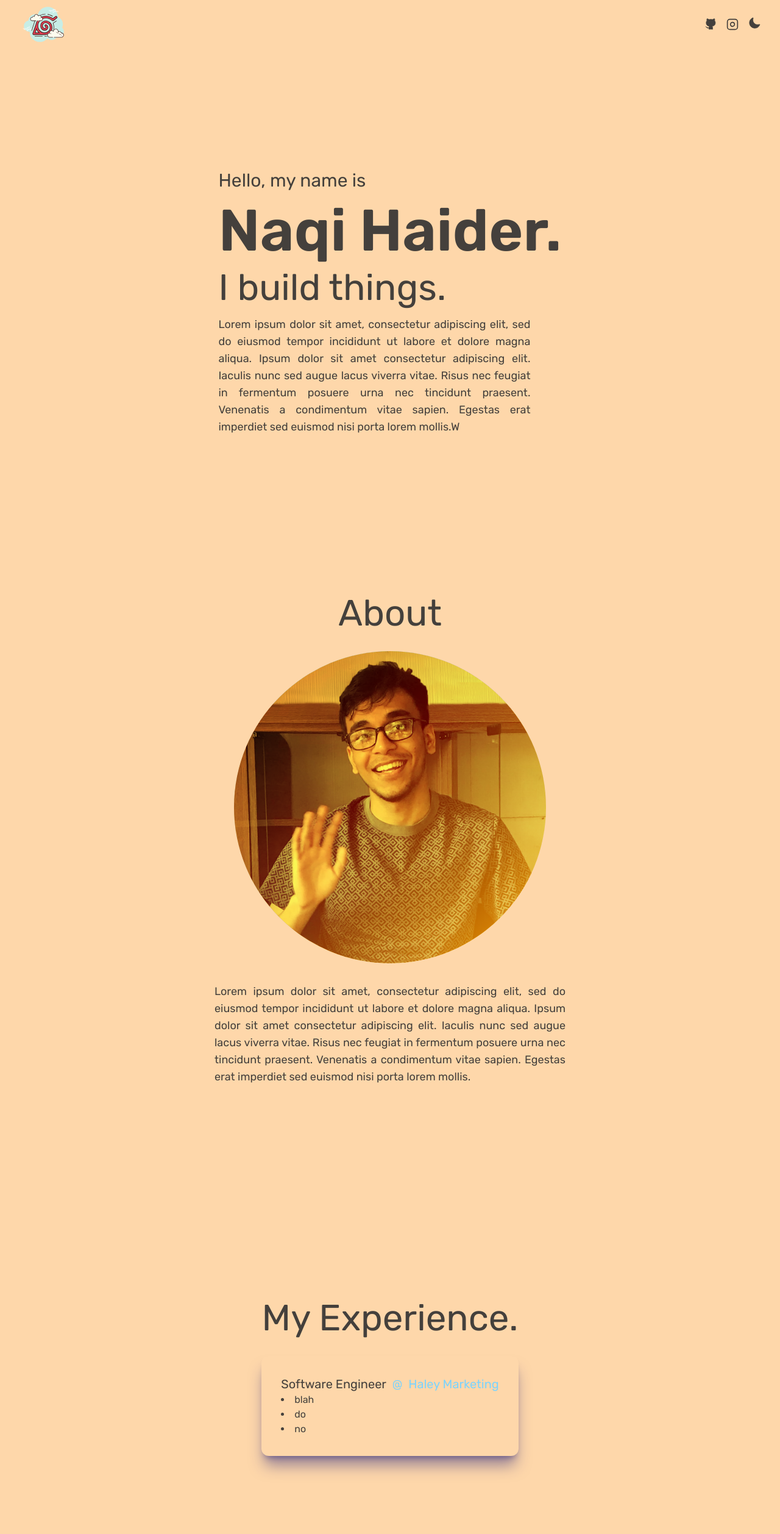
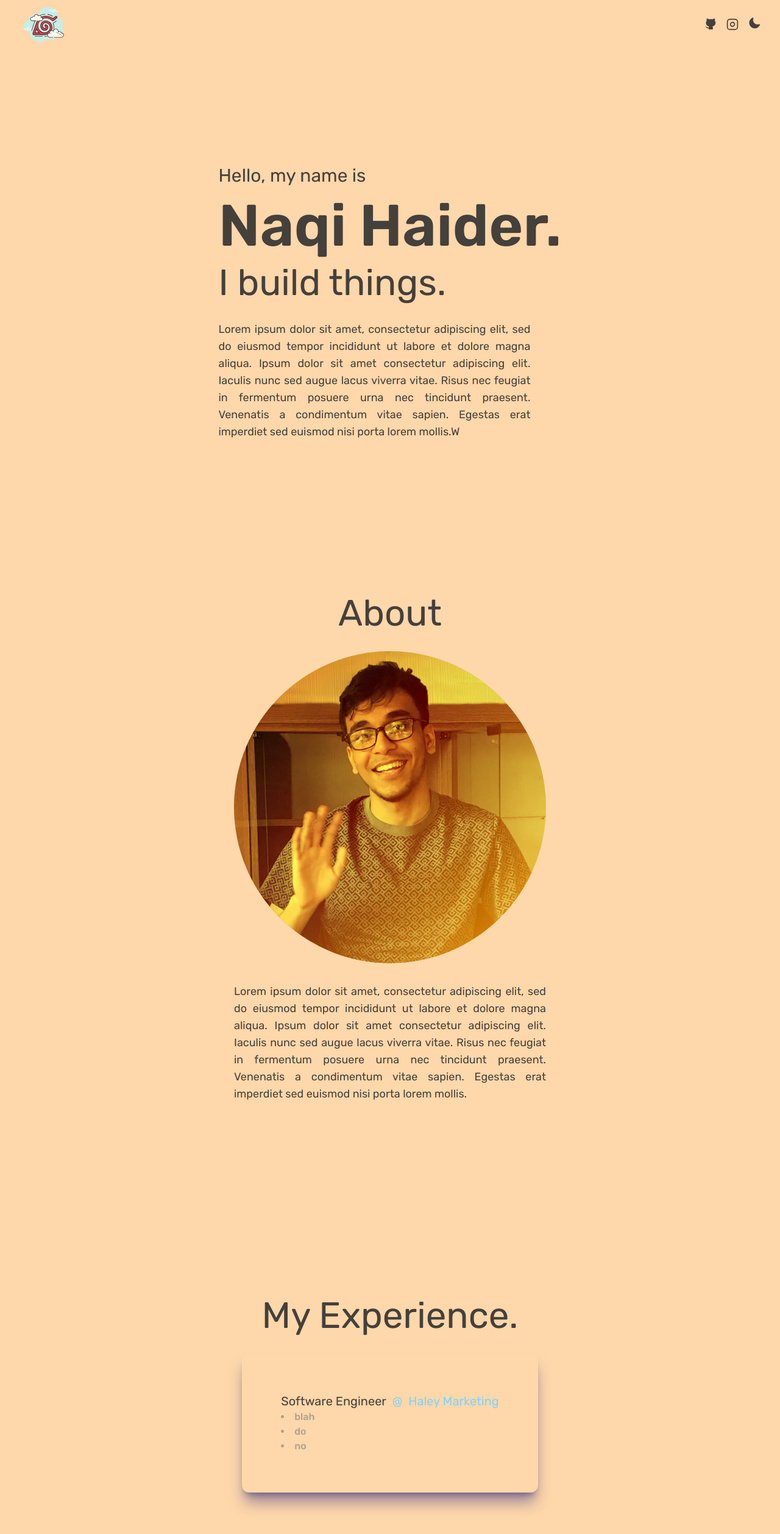
Before and after one commit to alderon07/my-website, a Next.js app in the folder frontend/: page / in a window 1280 px wide. Shown: the top 2516 px of the page at 61% size. Built offline with nearby package versions, Linux system fonts and the light colour scheme.

Commit message:
Fix some layout stuff

```diff
--- a/frontend/src/components/about/About.tsx
+++ b/frontend/src/components/about/About.tsx
@@ -17,7 +17,7 @@ export default function About() {
           </div>
 
           <div>
-            <p className="text-justify md:text-lg max-w-xl">
+            <p className="text-justify lg:text-lg max-w-lg">
               Lorem ipsum dolor sit amet, consectetur adipiscing elit, sed do
               eiusmod tempor incididunt ut labore et dolore magna aliqua. Ipsum
               dolor sit amet consectetur adipiscing elit. Iaculis nunc sed augue
--- a/frontend/src/components/intro/Intro.tsx
+++ b/frontend/src/components/intro/Intro.tsx
@@ -2,19 +2,18 @@ import React from "react";
 
 export default function Intro() {
   return (
-    <div className="flex md:min-h-screen justify-center">
+    <div className="flex justify-center items-center md:min-h-screen">
 
-      <section className="flex flex-col justify-center items-start text-justify gap-4">
-        <span className="flex flex-col gap-4">
+      <section className="flex flex-col grow md:py-16 md:mx-40 justify-center items-start">
+        <div className="flex flex-col self-center gap-8">
+          <div className="flex flex-col gap-4">
             <h6 className="text-lg md:text-2xl xl:text-3xl">Hello, my name is</h6>
-
             <h1 className={`transition ease-in-out delay-100 duration-200 hover:scale-105 text-5xl md:text-6xl xl:text-8xl font-semibold`}>
               Naqi Haider.
             </h1>
-
             <h2 className="text-4xl md:text-5xl xl:text-6xl">I build things.</h2>
-        </span>
-
+          </div>
+          <div>
             <p className="lg:text-lg text-justify max-w-lg">
               Lorem ipsum dolor sit amet, consectetur adipiscing elit, sed do
               eiusmod tempor incididunt ut labore et dolore magna aliqua. Ipsum
@@ -23,6 +22,8 @@ export default function Intro() {
               tincidunt praesent. Venenatis a condimentum vitae sapien. Egestas erat
               imperdiet sed euismod nisi porta lorem mollis.W
             </p>
+          </div>
+        </div>
       </section>
 
     </div>
--- a/frontend/src/components/work/Work.tsx
+++ b/frontend/src/components/work/Work.tsx
@@ -9,22 +9,23 @@ export default function Work() {
           My Experience.
         </h2>
 
-        <div className="flex flex-col p-8 rounded-xl justify-start shadow-xl shadow-indigo-900/50">
+        <div className="flex flex-col p-4 md:p-16 rounded-xl justify-start shadow-xl shadow-indigo-900/50">
           <h5 className="text-xl">
             Software Engineer
             <span className="text-sky-300">
               &nbsp; @ &nbsp;
-              <a
+              <Link
                 class="group text-sky-300 transition-all duration-100 ease-in-out visited:text-pink-300"
-                href="#"
+                href="https://www.haleymarketing.com"
+                target="_blank"
               >
                 <span class="bg-left-bottom bg-gradient-to-r from-amber-300 via-red-500 to-indigo-600 bg-[length:0%_2px] bg-no-repeat group-hover:bg-[length:100%_2px] transition-all duration-500 ease-out">
                   Haley Marketing
                 </span>
-              </a>
+              </Link>
             </span>
           </h5>
-          <ul className="list-disc list-inside">
+          <ul className="text-rust font-medium list-disc list-inside">
             <li>blah</li>
             <li>do</li>
             <li>no</li>
--- a/frontend/src/pages/_app.tsx
+++ b/frontend/src/pages/_app.tsx
@@ -1,8 +1,8 @@
-import "../../styles/globals.css";
 import React from "react";
 import type { AppProps } from "next/app";
 import { ThemeProvider } from "next-themes";
 import { Rubik } from "@next/font/google";
+import "../../styles/globals.css";
 
 const rubik = Rubik({
   variable: "--font-rubik",
```
Also changed, not shown: frontend/src/components/navbar/Navbar.tsx (+6 -1 lines). Lines whose indentation alone changed are shown as unchanged.
